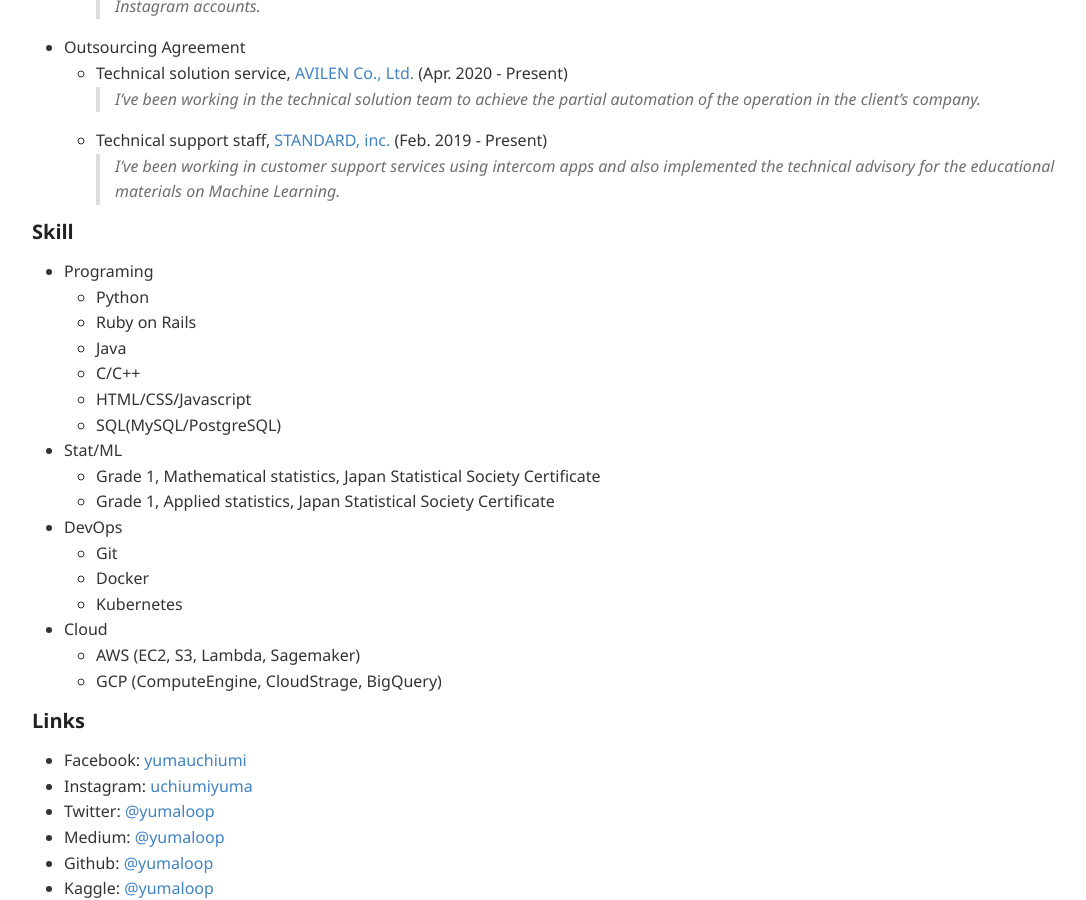
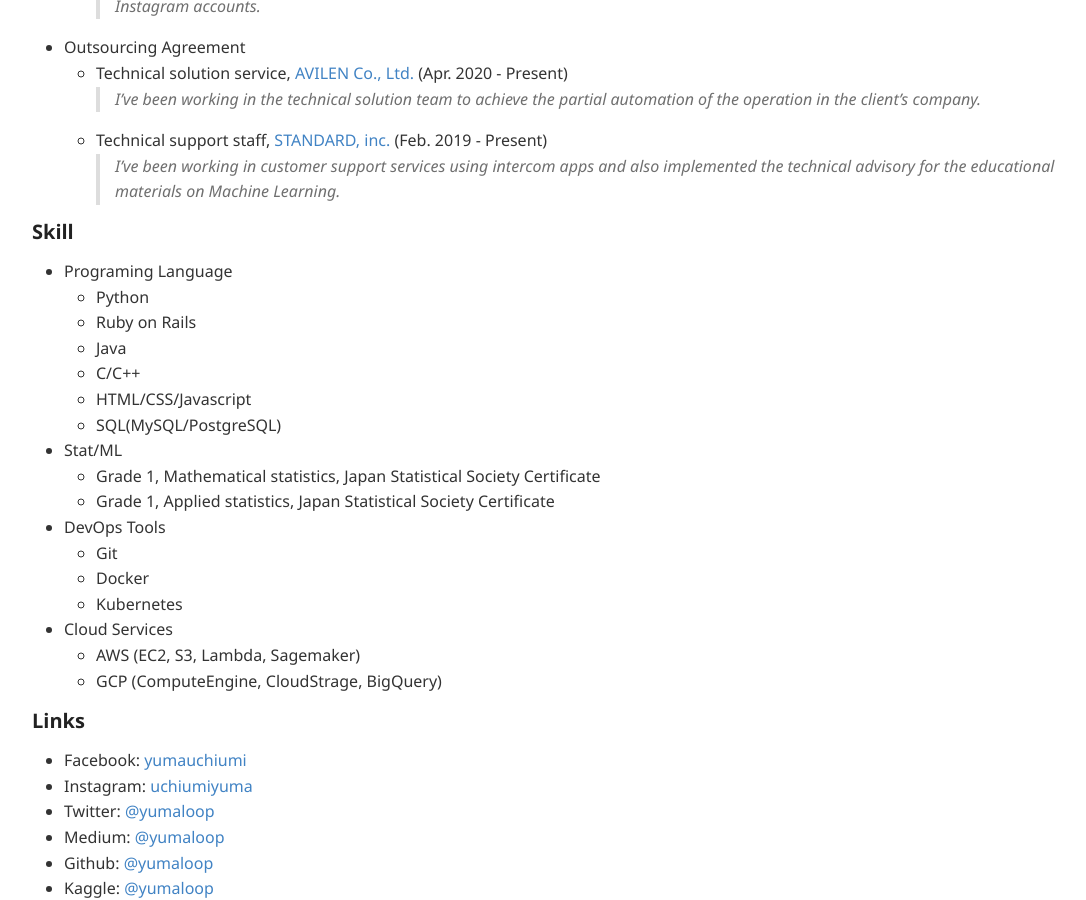
Before and after one commit to yumaloop/old-jekyll-blog-site, a Jekyll site: the page built from about.md, in a window 1280 px wide and 900 px high, scrolled down 1099 px. Shown: the whole window, without its empty margins (58-1144 px from the left). Built offline with Jekyll 4.4.1, drawn with Linux system fonts in a browser that asks for light colours; comment, search, counter and statistics services are not loaded.

Commit message:
update repo 2020年 4月13日 月曜日 12時46分14秒 JST

```diff
--- a/about.md
+++ b/about.md
@@ -39,7 +39,7 @@
 
 #### Skill
 
-* Programing
+* Programing Language
    * Python
    * Ruby on Rails
    * Java
@@ -51,12 +51,12 @@
    * Grade 1, Mathematical statistics, Japan Statistical Society Certificate
    * Grade 1, Applied statistics, Japan Statistical Society Certificate
 
-* DevOps
+* DevOps Tools
    * Git
    * Docker
    * Kubernetes
 
-* Cloud
+* Cloud Services
    * AWS (EC2, S3, Lambda, Sagemaker)
    * GCP (ComputeEngine, CloudStrage, BigQuery)
 
```
